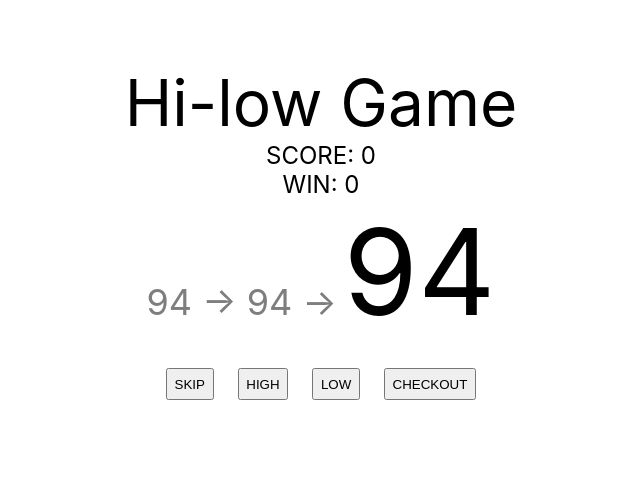
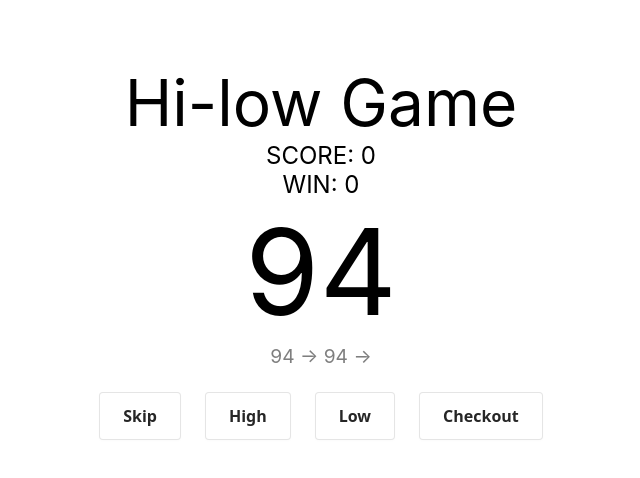
Before and after one commit to aphiwadChhoeun/nextjs-game, a Next.js app: page /game in a window 1280 px wide. Shown: the top 478 px of the page, without its empty margins (319-959 px from the left). Built offline with nearby package versions, Linux system fonts and the light colour scheme.

Commit message:
use formatting for score dispaly

```diff
--- a/pages/game.tsx
+++ b/pages/game.tsx
@@ -9,6 +9,9 @@
     const [oldOldSecret, setOldOldSecret] = useState<number>(secret)
     const [streak, setStreak] = useState<number>(0)
     const [scoreBuffer, setScoreBuffer] = useState<number>(0)
+    const formattedScore = useMemo(() => {
+        return new Intl.NumberFormat('en-US', { notation: "compact" }).format(score)
+    }, [score])
 
     function generateNextNumber(): number {
         return randomNumber(0, 100)
@@ -65,9 +68,10 @@
             <main className={styles.main}>
                 <div className={styles.title}>Hi-low Game</div>
                 <div className={styles.gameWrapper}>
-                    <div className={styles.score}>Score: {score}</div>
+                    <div className={styles.score}>Score: {formattedScore}</div>
                     <div className={styles.score}>Win: {scoreBuffer}</div>
-                    <div><span className={styles.oldSecret}>{oldOldSecret} -&gt; {oldSecret} -&gt;</span> <span className={styles.newSecret}>{secret}</span></div>
+                    <div className={styles.newSecret}>{secret}</div>
+                    <div className={styles.oldSecret}>{oldOldSecret} -&gt; {oldSecret} -&gt;</div>
                     <div className={styles.gameControls}>
                         <button className={styles.button} onClick={() => handleSkipClick()}>Skip</button>
                         <button className={styles.button} onClick={() => handleHighClick()}>High</button>
--- a/styles/Game.module.css
+++ b/styles/Game.module.css
@@ -27,12 +27,14 @@
 }
 
 .oldSecret {
-    font-size: 1.5em;
+    font-size: .8em;
     opacity: .5;
+    text-align: center;
 }
 
 .newSecret {
     font-size: 5em;
+    text-align: center;
 }
 
 .gameControls {
@@ -45,7 +47,57 @@
     gap: 1em;
 }
 
-.button {
+/* .button {
+    cursor: pointer;
+    background: #fff;
     padding: .5em;
     text-transform: uppercase;
+} */
+
+/* CSS */
+.button {
+  align-items: center;
+  background-color: #FFFFFF;
+  border: 1px solid rgba(0, 0, 0, 0.1);
+  border-radius: .25rem;
+  box-shadow: rgba(0, 0, 0, 0.02) 0 1px 3px 0;
+  box-sizing: border-box;
+  color: rgba(0, 0, 0, 0.85);
+  cursor: pointer;
+  display: inline-flex;
+  font-family: system-ui,-apple-system,system-ui,"Helvetica Neue",Helvetica,Arial,sans-serif;
+  font-size: 16px;
+  font-weight: 600;
+  justify-content: center;
+  line-height: 1.25;
+  margin: 0;
+  min-height: 3rem;
+  padding: calc(.875rem - 1px) calc(1.5rem - 1px);
+  position: relative;
+  text-decoration: none;
+  transition: all 250ms;
+  user-select: none;
+  -webkit-user-select: none;
+  touch-action: manipulation;
+  vertical-align: baseline;
+  width: auto;
 }
+
+.button:hover,
+.button:focus {
+  border-color: rgba(0, 0, 0, 0.15);
+  box-shadow: rgba(0, 0, 0, 0.1) 0 4px 12px;
+  color: rgba(0, 0, 0, 0.65);
+}
+
+.button:hover {
+  transform: translateY(-1px);
+}
+
+.button:active {
+  background-color: #F0F0F1;
+  border-color: rgba(0, 0, 0, 0.15);
+  box-shadow: rgba(0, 0, 0, 0.06) 0 2px 4px;
+  color: rgba(0, 0, 0, 0.65);
+  transform: translateY(0);
+}
```
